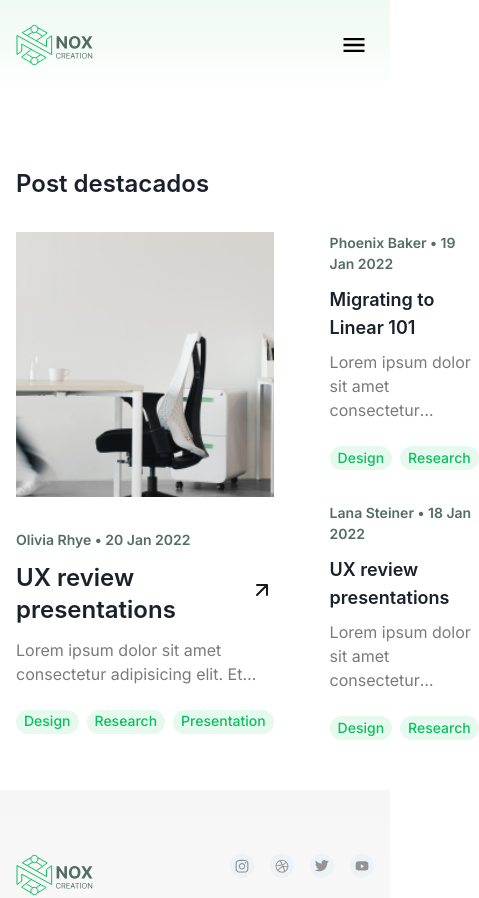
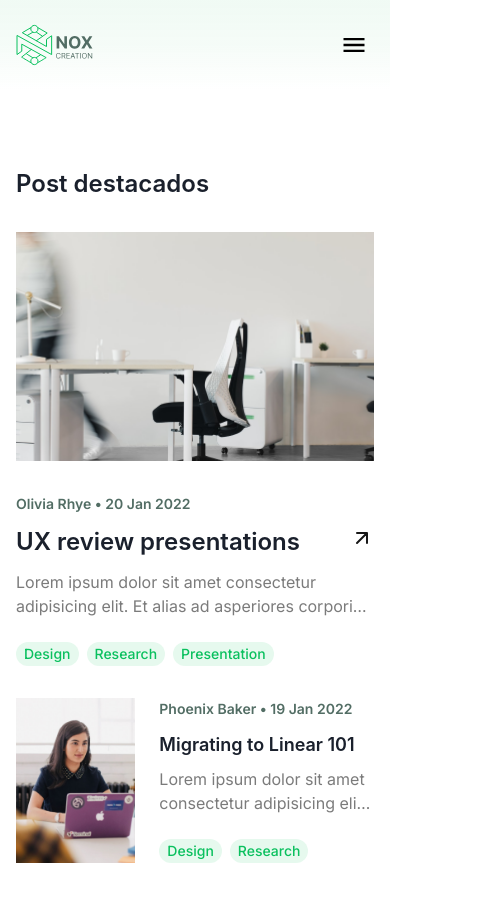
Before and after one commit to kolostring/nox-landing, a Next.js app: page /blog in a window 390 px wide. Shown: the top 898 px of the page, 479 px wide, since content can reach past the window. Built offline with nearby package versions, Linux system fonts and the light colour scheme.

Commit message:
feat: add featured posts responsive layout

```diff
--- a/src/components/HorizontalPost.tsx
+++ b/src/components/HorizontalPost.tsx
@@ -27,7 +27,7 @@ export default function HorizontalPost({ post }: HorizontalPostProps) {
     <NextJSLink href={`/blog/${post.id}`}>
       <Grid
         as="article"
-        templateColumns="19fr 17fr"
+        templateColumns={{base: "1fr 2fr", lg: "19fr 17fr"}}
         gap="0px 0px"
         justifyContent="start"
       >
@@ -60,7 +60,7 @@ export default function HorizontalPost({ post }: HorizontalPostProps) {
           </Heading>
 
           <Text
-            noOfLines={3}
+            noOfLines={{base: 2, lg: 3}}
             mt="8px"
             fontSize="16px"
             lineHeight="24px"
--- a/src/components/sections/FeaturedPostsSection.tsx
+++ b/src/components/sections/FeaturedPostsSection.tsx
@@ -38,18 +38,16 @@ export default function FeaturedPostsSection() {
 
       <Grid
         pt="32px"
-        minH="434px"
-        templateColumns="1fr 1fr"
-        templateRows="1fr 1fr"
+        templateColumns={{base: "1fr", lg: "1fr 1fr"}}
         gap="32px"
       >
-        <GridItem as={Skeleton} rowSpan={2} isLoaded={!isLoading.current}>
+        <GridItem as={Skeleton} minH="434px" rowSpan={{lg: 2}}  isLoaded={!isLoading.current}>
           <VerticalPost post={data[0]} />
         </GridItem>
-        <GridItem as={Skeleton} isLoaded={!isLoading.current}>
+        <GridItem as={Skeleton} minH="180px" isLoaded={!isLoading.current}>
           <HorizontalPost post={data[1]} />
         </GridItem>
-        <GridItem as={Skeleton} isLoaded={!isLoading.current}>
+        <GridItem as={Skeleton} minH="180px" isLoaded={!isLoading.current}>
           <HorizontalPost post={data[2]} />
         </GridItem>
       </Grid>
```
